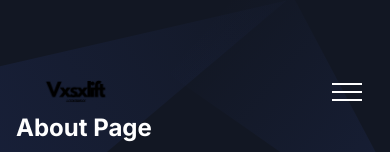
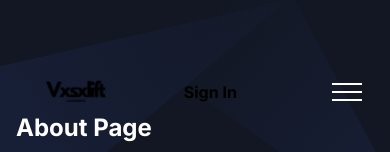
Before and after one commit to Anamika1608/vxslift, a Next.js app: page /about in a window 390 px wide. Shown: the top 152 px of the page. Built offline with nearby package versions, Linux system fonts and the light colour scheme.

Commit message:
Mobile view changes

```diff
--- a/src/components/Header/index.tsx
+++ b/src/components/Header/index.tsx
@@ -2,16 +2,31 @@
 import Image from "next/image";
 import Link from "next/link";
 import { usePathname } from "next/navigation";
-import { useEffect, useState } from "react";
+import { useEffect, useState, useRef } from "react";
 import ThemeToggler from "./ThemeToggler";
 import menuData from "./menuData";
 
 const Header = () => {
   // Navbar toggle
   const [navbarOpen, setNavbarOpen] = useState(false);
+  const navbarRef = useRef(null);
+
   const navbarToggleHandler = () => {
-    setNavbarOpen(!navbarOpen);
+    setNavbarOpen((prev) => !prev);
   };
+
+  // Close hamburger when clicking outside or on the cross button
+  // useEffect(() => {
+  //   const handleClickOutside = (event) => {
+  //     if (navbarRef.current && !navbarRef.current.contains(event.target)) {
+  //       setNavbarOpen(false);
+  //     }
+  //   };
+  //   window.addEventListener("mousedown", handleClickOutside);
+  //   return () => {
+  //     window.removeEventListener("mousedown", handleClickOutside);
+  //   };
+  // }, []);
 
   // Sticky Navbar
   const [sticky, setSticky] = useState(false);
@@ -42,9 +57,9 @@ const Header = () => {
     <>
       <header
         className={`header left-0 top-0 z-40 flex w-full items-center ${
-          !sticky ?
-            "absolute bg-transparent" :
-            "dark:bg-white dark:shadow-sticky-dark fixed z-[9999] bg-white !bg-opacity-80 shadow-sticky backdrop-blur-sm transition"
+          !sticky
+            ? "absolute bg-transparent"
+            : "dark:bg-white dark:shadow-sticky-dark fixed z-[9999] bg-white !bg-opacity-80 shadow-sticky backdrop-blur-sm transition"
         }`}
       >
         <div className="container">
@@ -73,7 +88,14 @@ const Header = () => {
               </Link>
             </div>
             <div className="flex w-full items-center justify-between px-4">
-              <div>
+              <div className="flex items-center space-x-4">
+                <Link
+                  style={{ color: "black", fontWeight: "bolder" }}
+                  href="/signin"
+                  className="px-4 py-2 text-base font-medium text-dark hover:opacity-70 dark:text-white block lg:hidden"
+                >
+                  Sign In
+                </Link>
                 <button
                   onClick={navbarToggleHandler}
                   id="navbarToggler"
@@ -98,6 +120,7 @@ const Header = () => {
                 </button>
                 <nav
                   id="navbarCollapse"
+                  // ref={navbarRef}
                   className={`navbar absolute right-0 z-30 w-[250px] rounded border-[.5px] border-body-color/50 bg-white px-6 py-4 duration-300 dark:border-body-color/20 dark:bg-white lg:visible lg:static lg:w-auto lg:border-none lg:!bg-transparent lg:p-0 lg:opacity-100 ${
                     navbarOpen
                       ? "visibility top-full opacity-100"
@@ -109,7 +132,7 @@ const Header = () => {
                       <li key={index} className="group relative">
                         {menuItem.path ? (
                           <Link
-                            style={{color: "black", fontWeight: "bolder"}}
+                            style={{ color: "black", fontWeight: "bolder" }}
                             href={menuItem.path}
                             className={`flex py-2 text-base lg:mr-0 lg:inline-flex lg:px-0 lg:py-6 hover:opacity-70 ${
                               usePathName === menuItem.path
@@ -161,23 +184,19 @@ const Header = () => {
               </div>
               <div className="flex items-center justify-end pr-16 lg:pr-0">
                 <Link
-                  style={{color: "black", fontWeight: "bolder"}}
+                  style={{ color: "black", fontWeight: "bolder" }}
                   href="/signin"
                   className="hidden px-7 py-3 text-base font-medium text-dark hover:opacity-70 dark:text-white md:block"
                 >
                   Sign In
                 </Link>
                 <Link
-                  style={{color: "black", fontWeight: "bolder"}}
+                  style={{ color: "black", fontWeight: "bolder" }}
                   href="/signup"
                   className="hidden px-7 py-3 text-base font-medium text-dark hover:opacity-70 dark:text-white md:block"
-                  // className="ease-in-up shadow-btn hover:shadow-btn-hover hidden rounded-sm bg-white px-8 py-3 text-base font-medium text-white transition duration-300 hover:bg-opacity-90 md:block md:px-9 lg:px-6 xl:px-9"
                 >
                   Sign Up
                 </Link>
-                {/*<div>*/}
-                {/*  <ThemeToggler />*/}
-                {/*</div>*/}
               </div>
             </div>
           </div>
--- a/src/components/Header/menuData.tsx
+++ b/src/components/Header/menuData.tsx
@@ -19,6 +19,12 @@ const menuData: Menu[] = [
     path: "#pricing",
     newTab: false,
   },
+  // {
+  //   id: 46,
+  //   title: "Sign In ",
+  //   path: "/signin",
+  //   newTab: false,
+  // },
   // {
   //   id: 3,
   //   title: "Support",
--- a/src/components/Pricing/PricingBox.tsx
+++ b/src/components/Pricing/PricingBox.tsx
@@ -10,7 +10,7 @@ const PricingBox = (props: {
   return (
     <div className="w-full">
       <div className="relative z-10 rounded-sm bg-white px-8 py-10 shadow-three hover:shadow-one dark:bg-gray-dark dark:shadow-two dark:hover:shadow-gray-dark">
-        <div className="flex items-center justify-between">
+        <div className="sm:flex items-center justify-between">
           <h3 className="price mb-2 text-[32px] font-bold text-black dark:text-white">
             ₹<span className="amount">{price}</span>
             <span className="time text-lg font-medium text-body-color">
```
Also changed, not shown: src/components/Pricing/index.tsx (line endings or trailing spaces).
